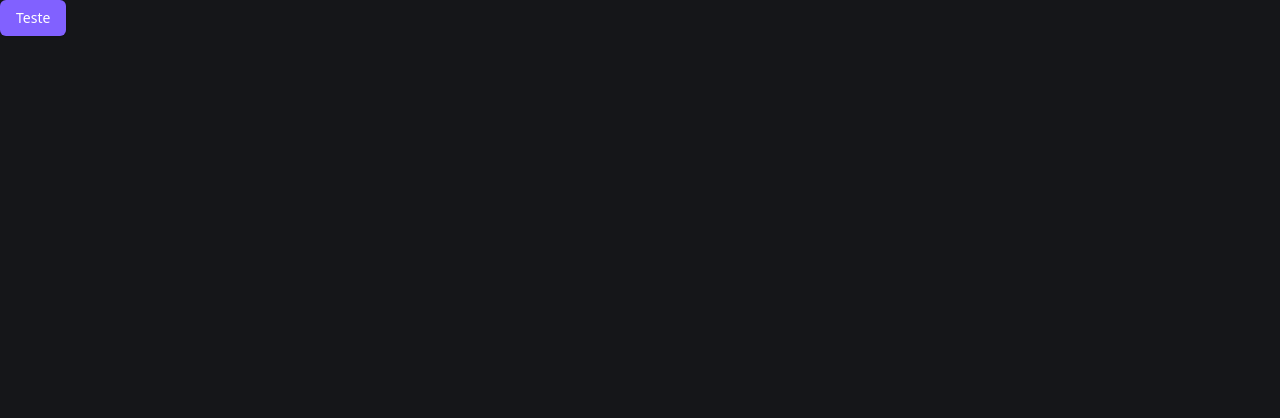
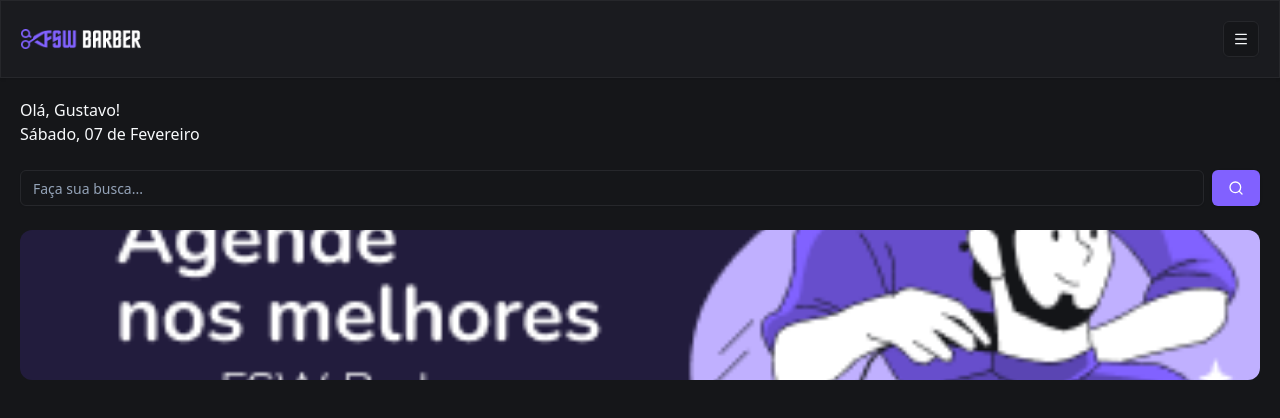
Before and after one commit to GustavobFarias/farias-barber-tech, a Next.js app: page / in a window 1280 px wide. Shown: the top 418 px of the page. Built offline with nearby package versions, Linux system fonts and the light colour scheme.

Commit message:
feat: add Header components and banner

```diff
--- /dev/null
+++ b/src/app/_components/Header.tsx
@@ -0,0 +1,19 @@
+import Image from "next/image"
+import { MenuIcon } from "lucide-react"
+import { Button } from "./ui/button"
+import { Card, CardContent } from "./ui/card"
+
+function Header() {
+  return (
+    <Card>
+      <CardContent className="flex items-center justify-between p-5">
+        <Image src="/logo.png" alt="FSW Barber" height={18} width={120} />
+        <Button variant="outline" size="icon">
+          <MenuIcon />
+        </Button>
+      </CardContent>
+    </Card>
+  )
+}
+
+export default Header
--- /dev/null
+++ b/src/app/_components/ui/card.tsx
@@ -0,0 +1,73 @@
+import * as React from "react"
+
+import { cn } from "@/app/_lib/utils"
+
+const Card = React.forwardRef<
+  HTMLDivElement,
+  React.HTMLAttributes<HTMLDivElement>
+>(({ className, ...props }, ref) => (
+  <div
+    ref={ref}
+    className={cn("border bg-card text-card-foreground shadow", className)}
+    {...props}
+  />
+))
+Card.displayName = "Card"
+
+const CardHeader = React.forwardRef<
+  HTMLDivElement,
+  React.HTMLAttributes<HTMLDivElement>
+>(({ className, ...props }, ref) => (
+  <div
+    ref={ref}
+    className={cn("flex flex-col space-y-1.5 p-6", className)}
+    {...props}
+  />
+))
+CardHeader.displayName = "CardHeader"
+
+const CardTitle = React.forwardRef<
+  HTMLDivElement,
+  React.HTMLAttributes<HTMLDivElement>
+>(({ className, ...props }, ref) => (
+  <div
+    ref={ref}
+    className={cn("font-semibold leading-none tracking-tight", className)}
+    {...props}
+  />
+))
+CardTitle.displayName = "CardTitle"
+
+const CardDescription = React.forwardRef<
+  HTMLDivElement,
+  React.HTMLAttributes<HTMLDivElement>
+>(({ className, ...props }, ref) => (
+  <div
+    ref={ref}
+    className={cn("text-sm text-muted-foreground", className)}
+    {...props}
+  />
+))
+CardDescription.displayName = "CardDescription"
+
+const CardContent = React.forwardRef<
+  HTMLDivElement,
+  React.HTMLAttributes<HTMLDivElement>
+>(({ className, ...props }, ref) => (
+  <div ref={ref} className={cn("p-6 pt-0", className)} {...props} />
+))
+CardContent.displayName = "CardContent"
+
+const CardFooter = React.forwardRef<
+  HTMLDivElement,
+  React.HTMLAttributes<HTMLDivElement>
+>(({ className, ...props }, ref) => (
+  <div
+    ref={ref}
+    className={cn("flex items-center p-6 pt-0", className)}
+    {...props}
+  />
+))
+CardFooter.displayName = "CardFooter"
+
+export { Card, CardHeader, CardFooter, CardTitle, CardDescription, CardContent }
--- /dev/null
+++ b/src/app/_components/ui/input.tsx
@@ -0,0 +1,22 @@
+import * as React from "react"
+
+import { cn } from "@/app/_lib/utils"
+
+const Input = React.forwardRef<HTMLInputElement, React.ComponentProps<"input">>(
+  ({ className, type, ...props }, ref) => {
+    return (
+      <input
+        type={type}
+        className={cn(
+          "flex h-9 w-full rounded-md border border-input bg-transparent px-3 py-1 text-base shadow-sm transition-colors file:border-0 file:bg-transparent file:text-sm file:font-medium file:text-foreground placeholder:text-muted-foreground focus-visible:outline-none focus-visible:ring-1 focus-visible:ring-ring disabled:cursor-not-allowed disabled:opacity-50 md:text-sm",
+          className,
+        )}
+        ref={ref}
+        {...props}
+      />
+    )
+  },
+)
+Input.displayName = "Input"
+
+export { Input }
--- a/src/app/layout.tsx
+++ b/src/app/layout.tsx
@@ -1,33 +1,19 @@
-import type { Metadata } from "next";
-import localFont from "next/font/local";
-import "./globals.css";
-
-const geistSans = localFont({
-  src: "./fonts/GeistVF.woff",
-  variable: "--font-geist-sans",
-  weight: "100 900",
-});
-const geistMono = localFont({
-  src: "./fonts/GeistMonoVF.woff",
-  variable: "--font-geist-mono",
-  weight: "100 900",
-});
+import type { Metadata } from "next"
+import "./globals.css"
 
 export const metadata: Metadata = {
   title: "Create Next App",
   description: "Generated by create next app",
-};
+}
 
 export default function RootLayout({
   children,
 }: Readonly<{
-  children: React.ReactNode;
+  children: React.ReactNode
 }>) {
   return (
     <html lang="en">
-      <body className="dark">
-        {children}
-      </body>
+      <body className="dark">{children}</body>
     </html>
-  );
+  )
 }
--- a/src/app/page.tsx
+++ b/src/app/page.tsx
@@ -1,7 +1,34 @@
+import { SearchIcon } from "lucide-react"
+import Header from "./_components/Header"
 import { Button } from "./_components/ui/button"
+import { Input } from "./_components/ui/input"
+import Image from "next/image"
 
 function Home() {
-  return <Button>Teste</Button>
+  return (
+    <div>
+      <Header />
+      <div className="p-5">
+        <h2>Olá, Gustavo!</h2>
+        <p>Sábado, 07 de Fevereiro</p>
+
+        <div className="mt-6 flex items-center gap-2">
+          <Input placeholder="Faça sua busca..." />
+          <Button>
+            <SearchIcon />
+          </Button>
+        </div>
+        <div className="relative mt-6 h-[150px] w-full">
+          <Image
+            src="/banner.png"
+            alt="Agende nos melhores com FSN Barber"
+            fill
+            className="rounded-xl object-cover"
+          />
+        </div>
+      </div>
+    </div>
+  )
 }
 
 export default Home
```
Also changed, not shown: public/Banner.png (added), public/Logo.png (added).
